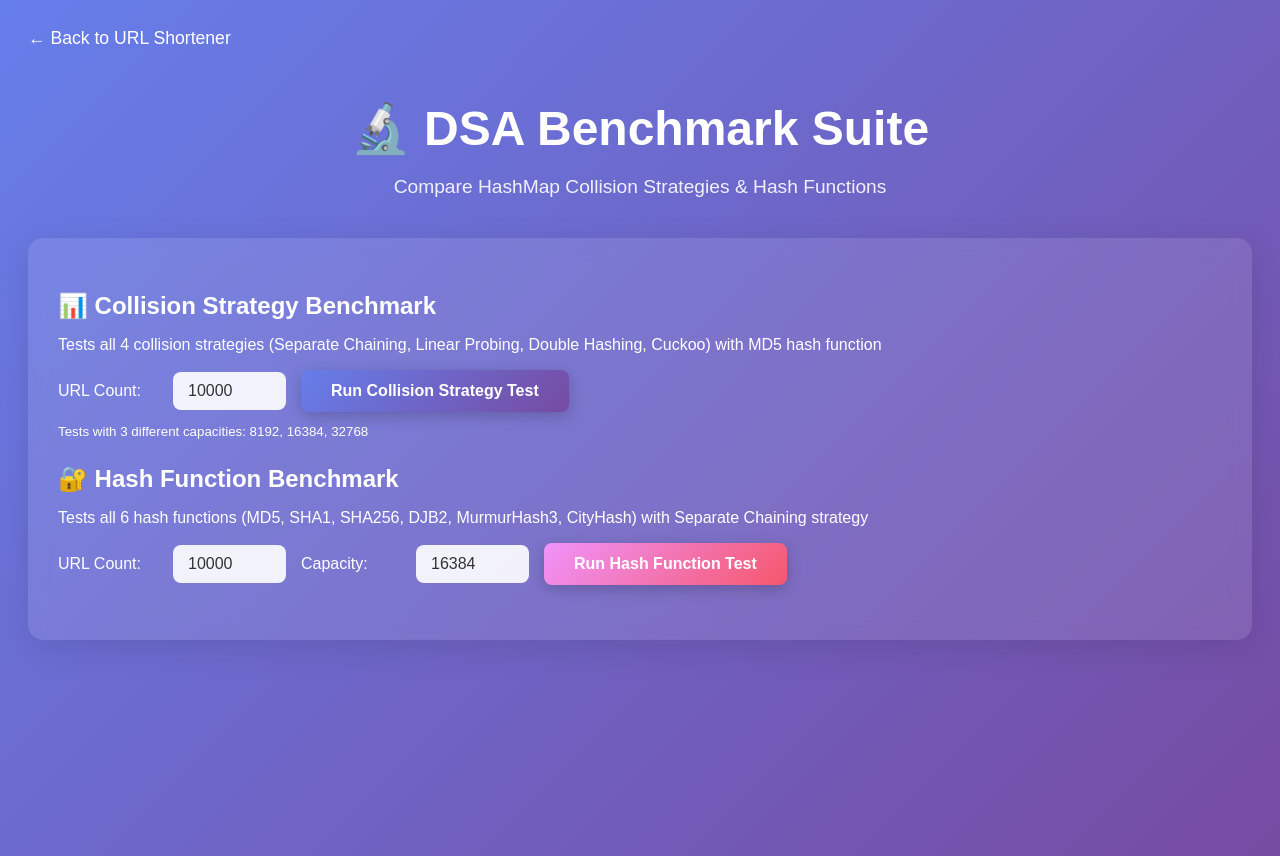
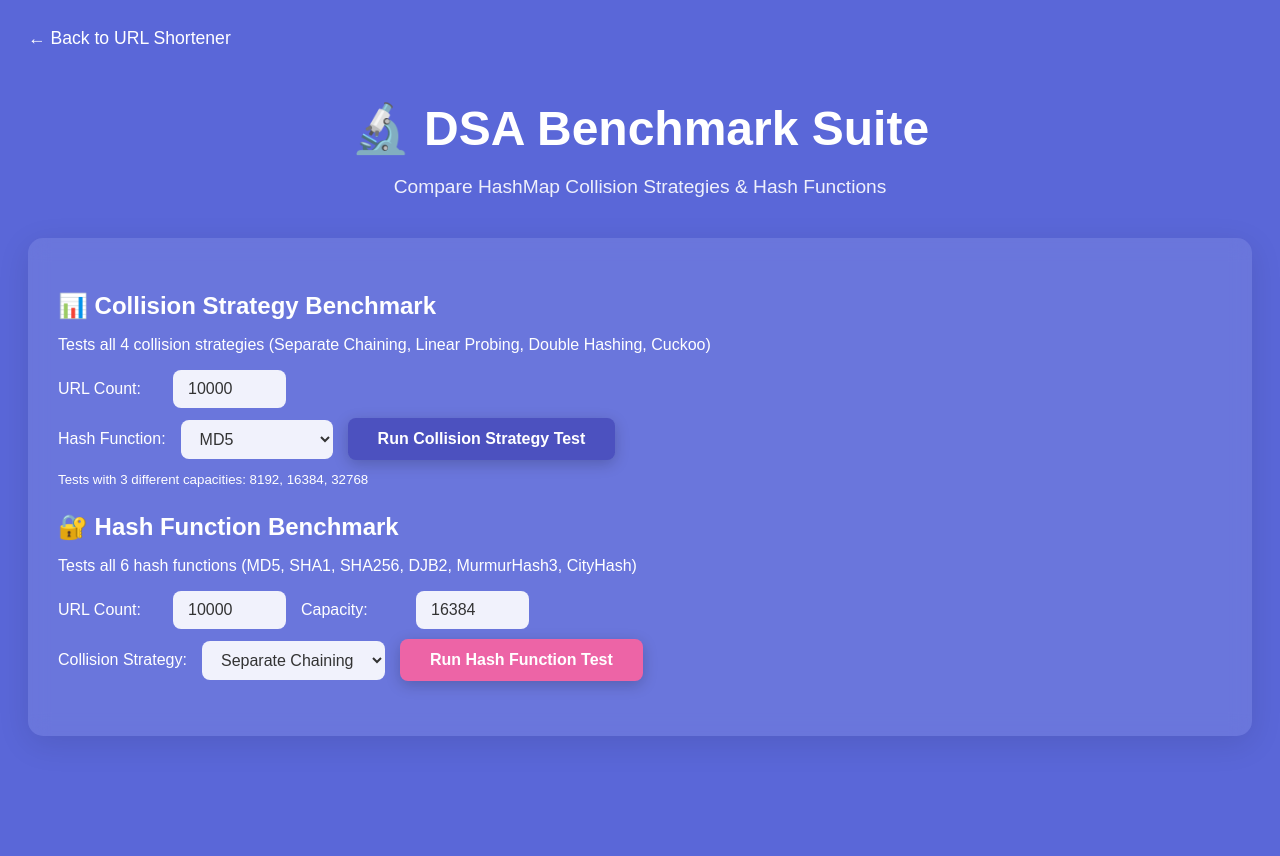
Before and after one commit to ksacheth/dsa-project, a FastAPI app: page /benchmark in a window 1280 px wide. Run offline with FastAPI, Linux system fonts and the light colour scheme; some web fonts are replaced.

Commit message:
Update benchmark UI with solid colors and configurable test parameters
UI Changes:
- Replaced gradient backgrounds with solid colors (#5a67d8, #4c51bf, #ed64a6)
- Added hash function selector to collision strategy test (6 options: MD5, SHA1, SHA256, DJB2, MurmurHash3, CityHash)
- Added collision strategy selector to hash function test (4 options: Separate Chaining, Linear Probing, Double Hashing, Cuckoo)
- Display first 20 sample URLs used in test with scrollable view
- Improved test parameter summary with formatted collision strategy names

Backend Changes:
- Updated benchmark_collision_strategies() to accept hash_fn_name parameter
- Updated benchmark_hash_functions() to accept strategy parameter
- Modified both benchmark methods to return tuple (results, urls)
- API endpoints now accept and pass through hash_function and strategy parameters
- Include first 50 sample URLs in API response under test_params.sample_urls

All tests verified:
- Collision benchmark with SHA256 hash function ✓
- Hash function benchmark with linear probing strategy ✓
- Sample URLs properly displayed in response ✓
- UI selectors rendered correctly ✓

```diff
--- a/url/app.py
+++ b/url/app.py
@@ -911,13 +911,12 @@ class BenchmarkRunner:
     """Runs comprehensive benchmarks on HashMap implementations"""
 
     @staticmethod
-    def benchmark_collision_strategies(url_count: int = 10000, capacities: List[int] = None):
-        """Test all collision strategies with a fixed hash function"""
+    def benchmark_collision_strategies(url_count: int = 10000, capacities: List[int] = None, hash_fn_name: str = "md5"):
+        """Test all collision strategies with a specified hash function"""
         if capacities is None:
             capacities = [8192, 16384, 32768]
 
         strategies = ["separate_chaining", "linear_probing", "double_hashing", "cuckoo"]
-        hash_fn = "md5"  # Fixed hash function
 
         results = {}
         urls = generate_test_urls(url_count)
@@ -926,12 +925,12 @@ class BenchmarkRunner:
             results[capacity] = {}
 
             for strategy in strategies:
-                logger.info(f"Testing {strategy} with capacity {capacity}")
+                logger.info(f"Testing {strategy} with capacity {capacity} using {hash_fn_name}")
 
                 hashmap = InstrumentedHashMap(
                     capacity=capacity,
                     strategy=strategy,
-                    hash_fn_name=hash_fn
+                    hash_fn_name=hash_fn_name
                 )
 
                 # Insert all URLs
@@ -950,24 +949,23 @@ class BenchmarkRunner:
                 # Get metrics
                 metrics = hashmap.get_metrics_summary()
                 metrics["strategy"] = strategy
-                metrics["hash_function"] = hash_fn
+                metrics["hash_function"] = hash_fn_name
                 metrics["test_url_count"] = url_count
 
                 results[capacity][strategy] = metrics
 
-        return results
+        return results, urls
 
     @staticmethod
-    def benchmark_hash_functions(url_count: int = 10000, capacity: int = 16384):
-        """Test all hash functions with a fixed collision strategy"""
+    def benchmark_hash_functions(url_count: int = 10000, capacity: int = 16384, strategy: str = "separate_chaining"):
+        """Test all hash functions with a specified collision strategy"""
         hash_functions = list(HASH_FUNCTIONS.keys())
-        strategy = "separate_chaining"  # Fixed strategy
 
         results = {}
         urls = generate_test_urls(url_count)
 
         for hash_fn in hash_functions:
-            logger.info(f"Testing hash function: {hash_fn}")
+            logger.info(f"Testing hash function: {hash_fn} with strategy {strategy}")
 
             hashmap = InstrumentedHashMap(
                 capacity=capacity,
@@ -1016,7 +1014,7 @@ class BenchmarkRunner:
 
             results[hash_fn] = metrics
 
-        return results
+        return results, urls
 
 # In-memory storage for benchmark results
 benchmark_results_cache = {}
@@ -1090,15 +1088,16 @@ async def render_benchmark_page(request: Request):
 @app.post("/api/benchmark/collision-strategies")
 async def run_collision_benchmark(
     url_count: int = 10000,
-    capacities: List[int] = None
+    capacities: List[int] = None,
+    hash_function: str = "md5"
 ):
     """Run benchmark comparing collision strategies"""
     try:
         if capacities is None:
             capacities = [8192, 16384, 32768]
 
-        logger.info(f"Starting collision strategy benchmark with {url_count} URLs")
-        results = BenchmarkRunner.benchmark_collision_strategies(url_count, capacities)
+        logger.info(f"Starting collision strategy benchmark with {url_count} URLs using {hash_function}")
+        results, urls = BenchmarkRunner.benchmark_collision_strategies(url_count, capacities, hash_function)
 
         # Cache results
         benchmark_results_cache["collision_strategies"] = results
@@ -1109,7 +1108,8 @@ async def run_collision_benchmark(
             "test_params": {
                 "url_count": url_count,
                 "capacities": capacities,
-                "hash_function": "md5"
+                "hash_function": hash_function,
+                "sample_urls": urls[:50]  # Return first 50 URLs as sample
             }
         })
     except Exception as e:
@@ -1119,12 +1119,13 @@ async def run_collision_benchmark(
 @app.post("/api/benchmark/hash-functions")
 async def run_hash_benchmark(
     url_count: int = 10000,
-    capacity: int = 16384
+    capacity: int = 16384,
+    strategy: str = "separate_chaining"
 ):
     """Run benchmark comparing hash functions"""
     try:
-        logger.info(f"Starting hash function benchmark with {url_count} URLs")
-        results = BenchmarkRunner.benchmark_hash_functions(url_count, capacity)
+        logger.info(f"Starting hash function benchmark with {url_count} URLs using {strategy}")
+        results, urls = BenchmarkRunner.benchmark_hash_functions(url_count, capacity, strategy)
 
         # Cache results
         benchmark_results_cache["hash_functions"] = results
@@ -1135,7 +1136,8 @@ async def run_hash_benchmark(
             "test_params": {
                 "url_count": url_count,
                 "capacity": capacity,
-                "collision_strategy": "separate_chaining"
+                "collision_strategy": strategy,
+                "sample_urls": urls[:50]  # Return first 50 URLs as sample
             }
         })
     except Exception as e:
--- a/url/templates/benchmark.html
+++ b/url/templates/benchmark.html
@@ -10,7 +10,7 @@
   <style>
     body {
       font-family: 'IBM Plex Sans', sans-serif;
-      background: linear-gradient(135deg, #667eea 0%, #764ba2 100%);
+      background: #5a67d8;
       min-height: 100vh;
       padding: 20px;
       color: #fff;
@@ -90,12 +90,12 @@
     }
 
     .btn-primary {
-      background: linear-gradient(135deg, #667eea 0%, #764ba2 100%);
+      background: #4c51bf;
       color: white;
     }
 
     .btn-secondary {
-      background: linear-gradient(135deg, #f093fb 0%, #f5576c 100%);
+      background: #ed64a6;
       color: white;
     }
 
@@ -274,10 +303,21 @@
     <div class="controls">
       <div class="control-section">
         <h3>📊 Collision Strategy Benchmark</h3>
-        <p>Tests all 4 collision strategies (Separate Chaining, Linear Probing, Double Hashing, Cuckoo) with MD5 hash function</p>
+        <p>Tests all 4 collision strategies (Separate Chaining, Linear Probing, Double Hashing, Cuckoo)</p>
         <div class="control-row">
           <label>URL Count:</label>
           <input type="number" id="collision-url-count" value="10000" min="1000" max="50000" step="1000" />
+        </div>
+        <div class="control-row">
+          <label>Hash Function:</label>
+          <select id="collision-hash-function">
+            <option value="md5">MD5</option>
+            <option value="sha1">SHA1</option>
+            <option value="sha256">SHA256</option>
+            <option value="djb2">DJB2</option>
+            <option value="murmur3">MurmurHash3</option>
+            <option value="cityhash">CityHash</option>
+          </select>
           <button class="btn btn-primary" onclick="runCollisionBenchmark()" id="collision-btn">
             Run Collision Strategy Test
           </button>
@@ -287,12 +327,21 @@
 
       <div class="control-section">
         <h3>🔐 Hash Function Benchmark</h3>
-        <p>Tests all 6 hash functions (MD5, SHA1, SHA256, DJB2, MurmurHash3, CityHash) with Separate Chaining strategy</p>
+        <p>Tests all 6 hash functions (MD5, SHA1, SHA256, DJB2, MurmurHash3, CityHash)</p>
         <div class="control-row">
           <label>URL Count:</label>
           <input type="number" id="hash-url-count" value="10000" min="1000" max="50000" step="1000" />
           <label>Capacity:</label>
           <input type="number" id="hash-capacity" value="16384" min="1024" max="65536" step="1024" />
+        </div>
+        <div class="control-row">
+          <label>Collision Strategy:</label>
+          <select id="hash-collision-strategy">
+            <option value="separate_chaining">Separate Chaining</option>
+            <option value="linear_probing">Linear Probing</option>
+            <option value="double_hashing">Double Hashing</option>
+            <option value="cuckoo">Cuckoo Hashing</option>
+          </select>
           <button class="btn btn-secondary" onclick="runHashBenchmark()" id="hash-btn">
             Run Hash Function Test
           </button>
@@ -324,16 +373,17 @@
 
     async function runCollisionBenchmark() {
       const urlCount = parseInt(document.getElementById('collision-url-count').value);
+      const hashFunction = document.getElementById('collision-hash-function').value;
       const btn = document.getElementById('collision-btn');
       const loading = document.getElementById('loading');
       const loadingText = document.getElementById('loading-text');
 
       btn.disabled = true;
       loading.style.display = 'block';
-      loadingText.textContent = `Running collision strategy benchmark with ${urlCount} URLs...`;
+      loadingText.textContent = `Running collision strategy benchmark with ${urlCount} URLs using ${hashFunction.toUpperCase()}...`;
 
       try {
-        const response = await fetch(`/api/benchmark/collision-strategies?url_count=${urlCount}`, {
+        const response = await fetch(`/api/benchmark/collision-strategies?url_count=${urlCount}&hash_function=${hashFunction}`, {
           method: 'POST'
         });
         const data = await response.json();
@@ -355,16 +405,17 @@
     async function runHashBenchmark() {
       const urlCount = parseInt(document.getElementById('hash-url-count').value);
       const capacity = parseInt(document.getElementById('hash-capacity').value);
+      const strategy = document.getElementById('hash-collision-strategy').value;
       const btn = document.getElementById('hash-btn');
       const loading = document.getElementById('loading');
       const loadingText = document.getElementById('loading-text');
 
       btn.disabled = true;
       loading.style.display = 'block';
-      loadingText.textContent = `Running hash function benchmark with ${urlCount} URLs...`;
+      loadingText.textContent = `Running hash function benchmark with ${urlCount} URLs using ${strategy.replace(/_/g, ' ')}...`;
 
       try {
-        const response = await fetch(`/api/benchmark/hash-functions?url_count=${urlCount}&capacity=${capacity}`, {
+        const response = await fetch(`/api/benchmark/hash-functions?url_count=${urlCount}&capacity=${capacity}&strategy=${strategy}`, {
           method: 'POST'
         });
         const data = await response.json();
@@ -406,6 +457,17 @@
         <div class="summary-item"><span>Hash Function:</span><strong>${data.test_params.hash_function.toUpperCase()}</strong></div>
         <div class="summary-item"><span>Capacities Tested:</span><strong>${data.test_params.capacities.join(', ')}</strong></div>
       </div>`;
+
+      // Display sample URLs
+      if (data.test_params.sample_urls && data.test_params.sample_urls.length > 0) {
+        html += `<div class="sample-urls">
+          <h5>📋 Sample URLs Used in Test (First 20)</h5>
+          <ul>`;
+        data.test_params.sample_urls.slice(0, 20).forEach(url => {
+          html += `<li>${url}</li>`;
+        });
+        html += `</ul></div>`;
+      }
 
       Object.keys(data.results).forEach(capacity => {
         html += `<div class="capacity-section">
@@ -465,10 +527,21 @@
       html += `<div class="summary">
         <h4>Test Parameters</h4>
         <div class="summary-item"><span>URLs Tested:</span><strong>${data.test_params.url_count.toLocaleString()}</strong></div>
-        <div class="summary-item"><span>Collision Strategy:</span><strong>${data.test_params.collision_strategy.toUpperCase()}</strong></div>
+        <div class="summary-item"><span>Collision Strategy:</span><strong>${data.test_params.collision_strategy.replace(/_/g, ' ').toUpperCase()}</strong></div>
         <div class="summary-item"><span>Capacity:</span><strong>${data.test_params.capacity.toLocaleString()}</strong></div>
         <div class="summary-item"><span>Load Factor:</span><strong>${((data.test_params.url_count / data.test_params.capacity) * 100).toFixed(1)}%</strong></div>
       </div>`;
+
+      // Display sample URLs
+      if (data.test_params.sample_urls && data.test_params.sample_urls.length > 0) {
+        html += `<div class="sample-urls">
+          <h5>📋 Sample URLs Used in Test (First 20)</h5>
+          <ul>`;
+        data.test_params.sample_urls.slice(0, 20).forEach(url => {
+          html += `<li>${url}</li>`;
+        });
+        html += `</ul></div>`;
+      }
 
       html += `<table>
         <thead>
```
Also changed, not shown: other parts of url/templates/benchmark.html (+29 -0 lines).
